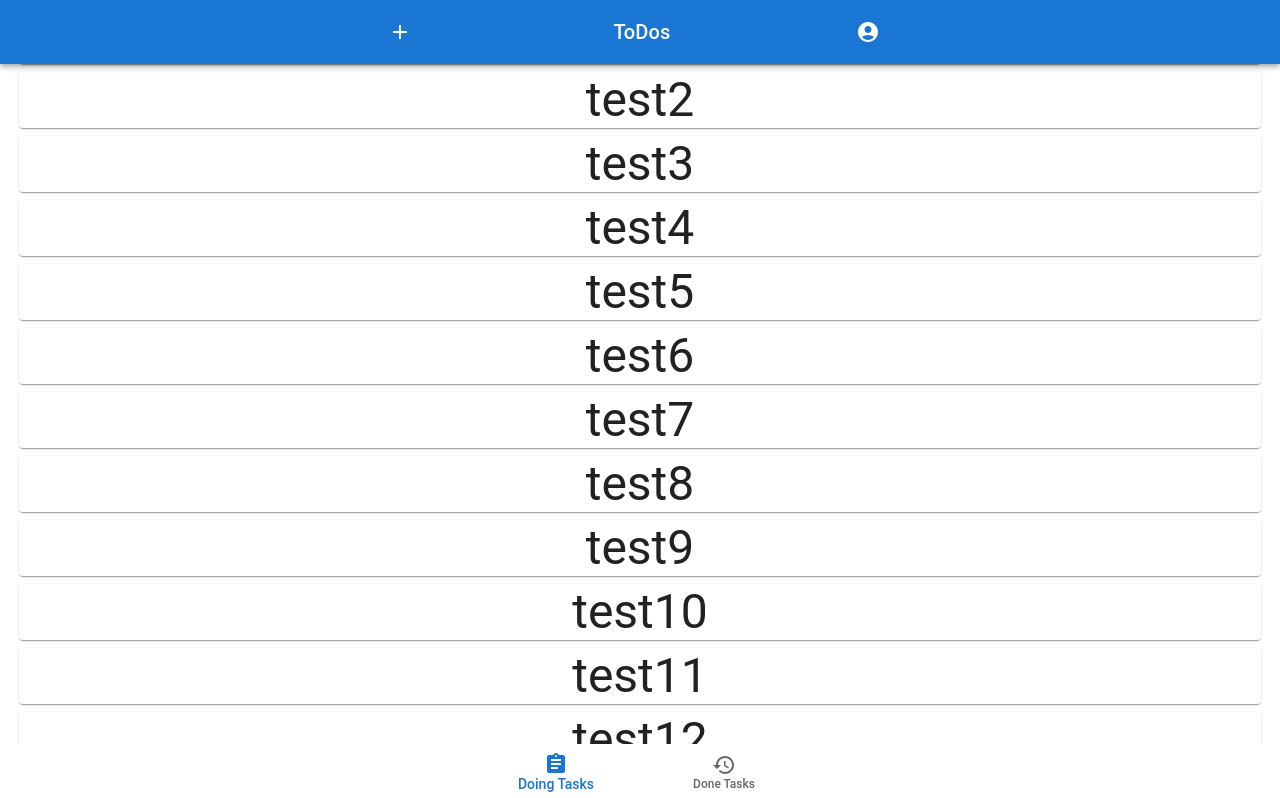
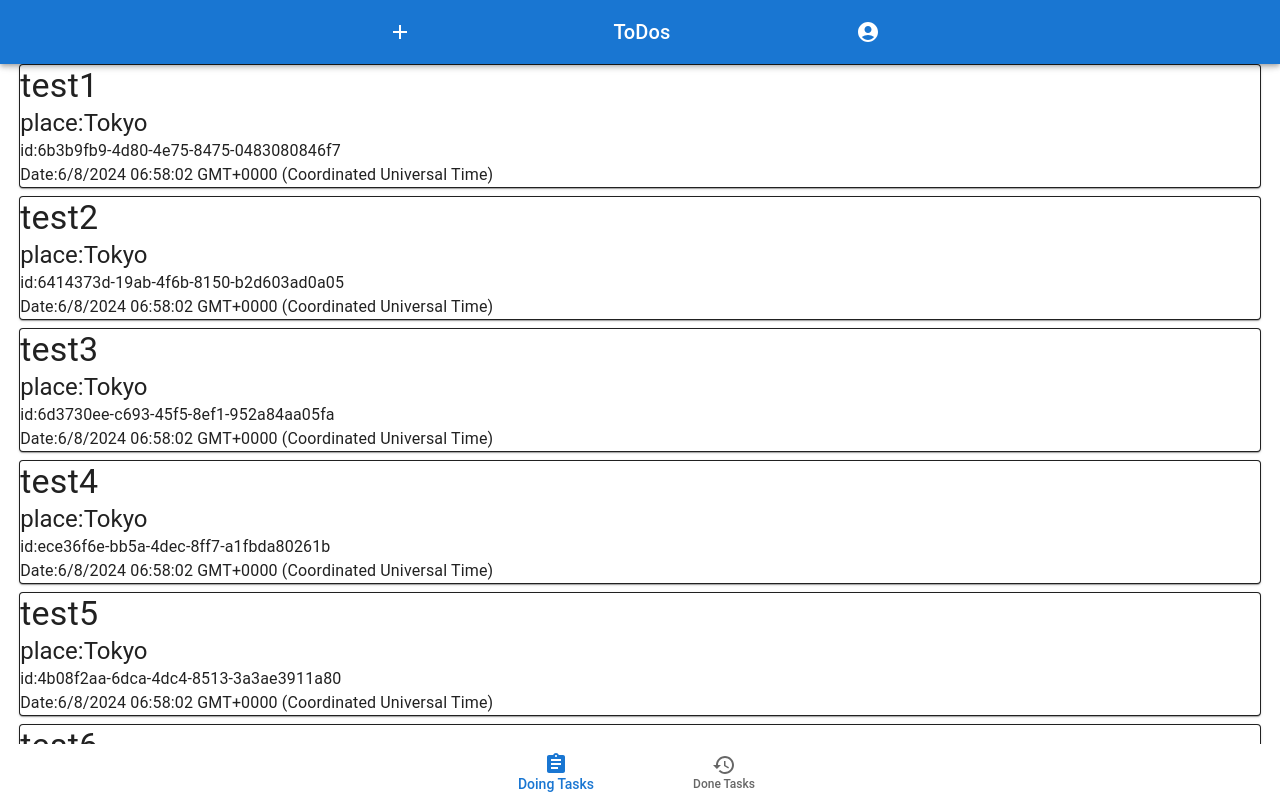
Before and after one commit to Kejuntrap/todo-react, a React (Vite) app: page / in a window 1280 px wide. Shown: the top 798 px of the page. Built offline with nearby package versions, Linux system fonts and the light colour scheme.

Commit message:
:sparkle: TODOの中身表示とFIXEDのレイアウト修正

```diff
--- a/src/App.tsx
+++ b/src/App.tsx
@@ -48,7 +48,7 @@ function App(): ReactElement {
           flexDirection: 'column',
           minHeight: '100vh',
           maxWidth: '100%',
-          margin: 0,
+          mt: '56px', mb: '56px', ml: '0px', mr: '0px'
         }}
       >
         <AppBar position='fixed'>
--- a/src/contents/ToDos.tsx
+++ b/src/contents/ToDos.tsx
@@ -48,9 +48,14 @@ function ToDos(): ReactElement {
                 maxWidth: '97vw',
                 marginTop: '8px',
                 marginBottom: '8px',
+                border: 1,
+                textAlign: 'start'
               }}
             >
-              <Typography variant='h3'>{singleTodo.todoTitle}</Typography>
+              <Typography variant='h4'>{singleTodo.todoTitle}</Typography>
+              <Typography variant='h5'>place:{singleTodo.todoPlace}</Typography>
+              <Typography>id:{singleTodo.id}</Typography>
+              <Typography>Date:{singleTodo.todoDeadLineDate.toLocaleDateString()} {singleTodo.todoDeadLineDate.toTimeString()}</Typography>
             </Card>
           );
         })}
```
